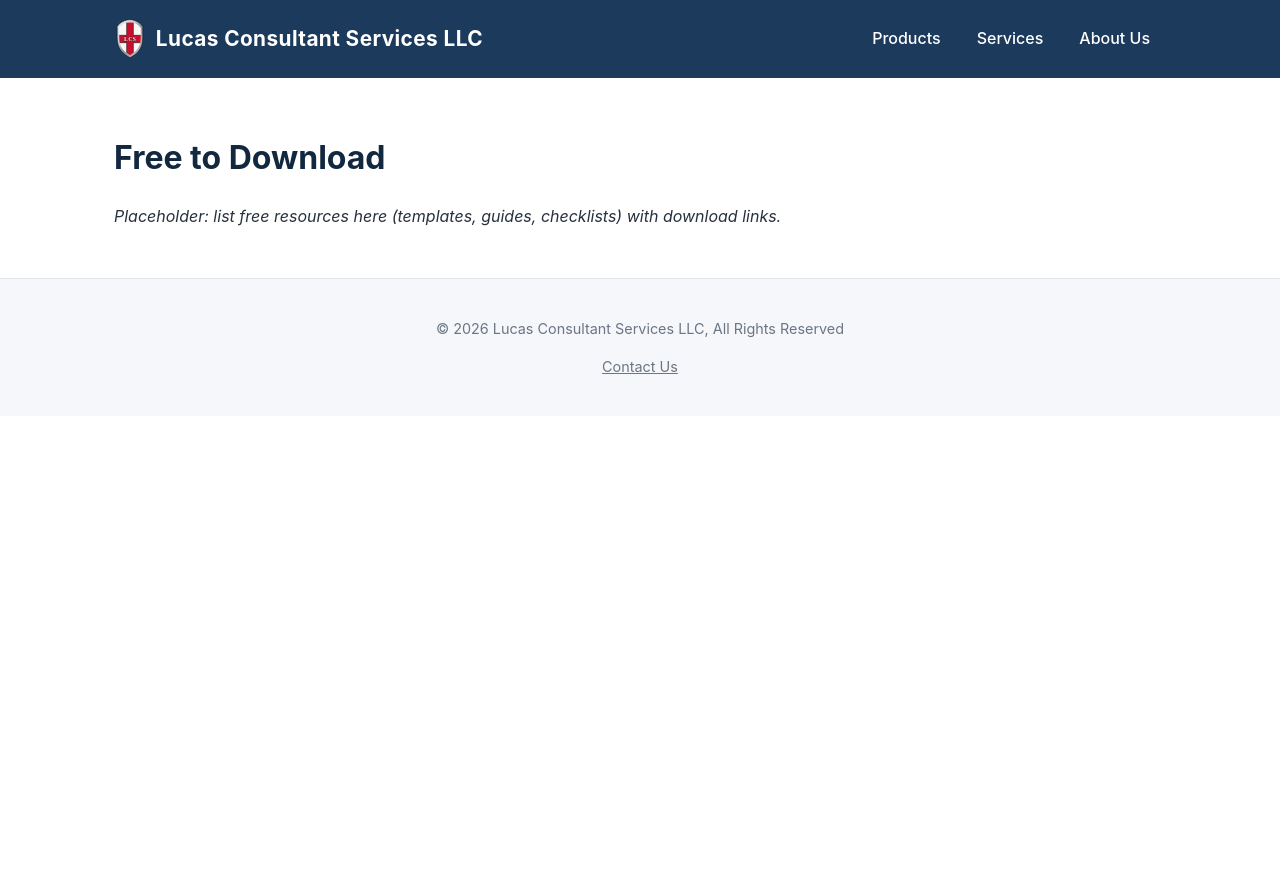
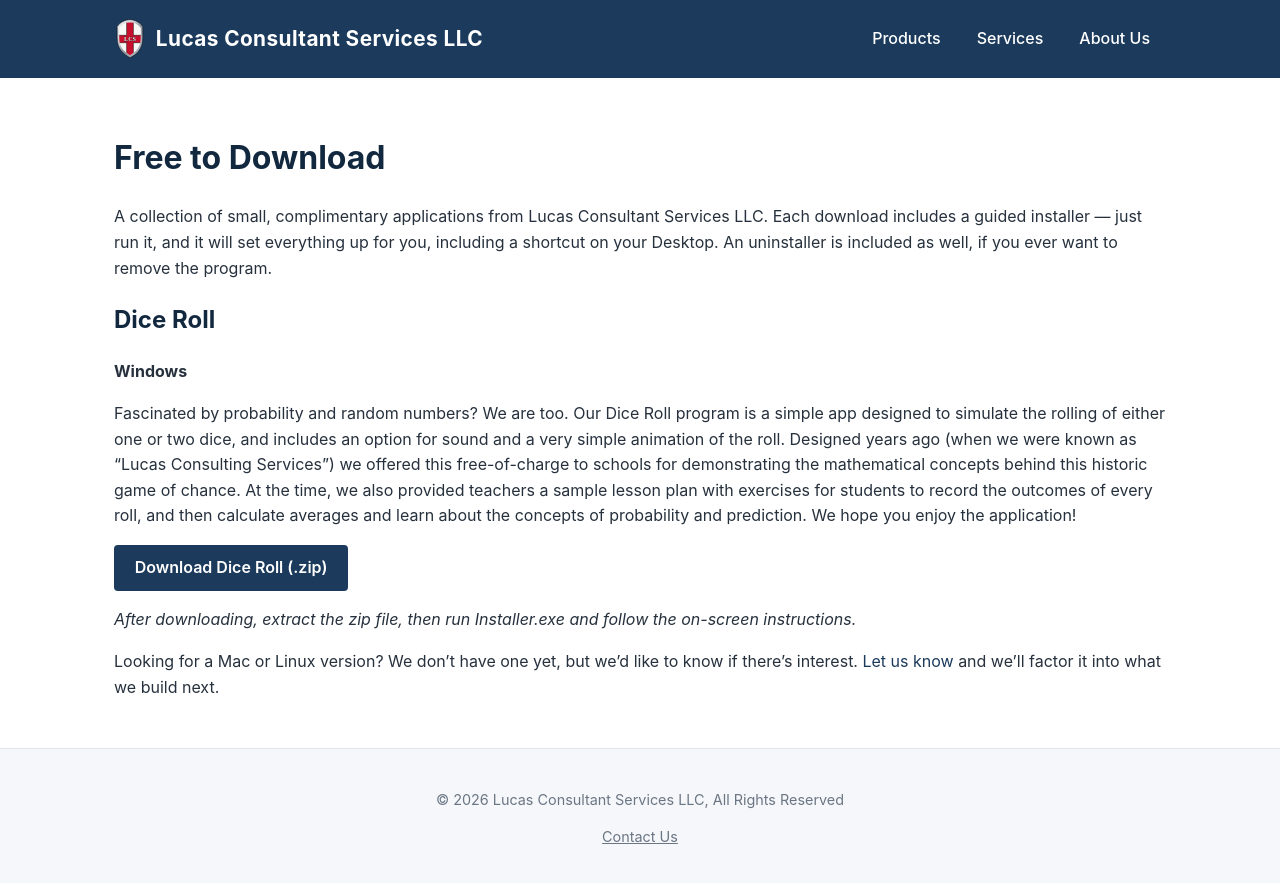
Before and after one commit to DrColorado/lucas-consulting-site, a Jekyll site: the page built from lucas-consulting-site/products/free-to-download.md, in a window 1280 px wide. Shown: the top 883 px of the page. Built offline with Jekyll 4.4.1, drawn with Linux system fonts in a browser that asks for light colours.

Commit message:
dice roll free to download

```diff
--- a/lucas-consulting-site/products/free-to-download.md
+++ b/lucas-consulting-site/products/free-to-download.md
@@ -6,4 +6,16 @@ permalink: /products/free-to-download/
 
 # Free to Download
 
-*Placeholder: list free resources here (templates, guides, checklists) with download links.*
+A collection of small, complimentary applications from Lucas Consultant Services LLC. Each download includes a guided installer — just run it, and it will set everything up for you, including a shortcut on your Desktop. An uninstaller is included as well, if you ever want to remove the program.
+
+## Dice Roll
+
+**Windows**
+
+Fascinated by probability and random numbers? We are too. Our Dice Roll program is a simple app designed to simulate the rolling of either one or two dice, and includes an option for sound and a very simple animation of the roll. Designed years ago (when we were known as "Lucas Consulting Services") we offered this free-of-charge to schools for demonstrating the mathematical concepts behind this historic game of chance. At the time, we also provided teachers a sample lesson plan with exercises for students to record the outcomes of every roll, and then calculate averages and learn about the concepts of probability and prediction. We hope you enjoy the application!
+
+<a class="btn" href="{{ '/assets/downloads/DiceRoll-v1.zip' | relative_url }}">Download Dice Roll (.zip)</a>
+
+*After downloading, extract the zip file, then run Installer.exe and follow the on-screen instructions.*
+
+Looking for a Mac or Linux version? We don't have one yet, but we'd like to know if there's interest. [Let us know]({{ '/about/contact/' | relative_url }}) and we'll factor it into what we build next.
```
Also changed, not shown: 1 other file.
